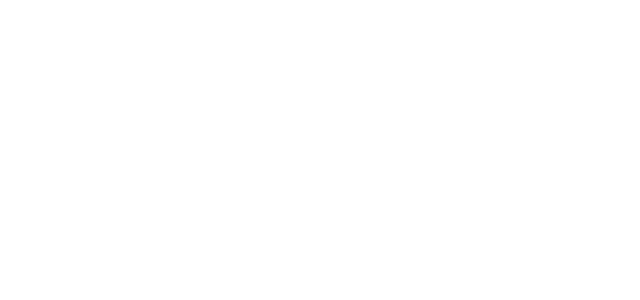
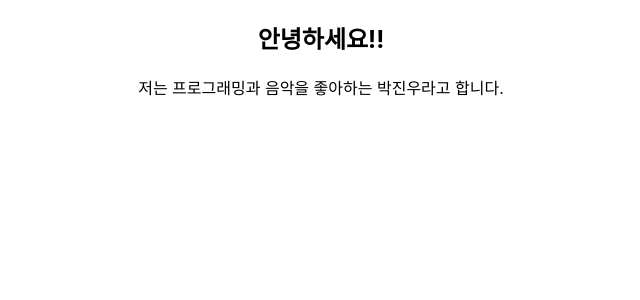
Before and after one commit to tkjftkjf/intro-web, a React (Create React App) app: page / in a window 1280 px wide. Shown: the top 300 px of the page, without its empty margins (319-959 px from the left). Built offline with nearby package versions, Linux system fonts and the light colour scheme.

Commit message:
feat: Add introducing message

```diff
--- a/src/App.js
+++ b/src/App.js
@@ -1,7 +1,12 @@
 import "./App.css";
+import Introduce from "./components/Introduce";
 
 function App() {
-  return <div></div>;
+  return (
+    <div className="App">
+      <Introduce />
+    </div>
+  );
 }
 
 export default App;
--- a/src/components/Introduce.jsx
+++ b/src/components/Introduce.jsx
@@ -0,0 +1,13 @@
+import React from "react";
+import "./Introduce.css";
+
+const Introduce = () => {
+  return (
+    <section className="introduce">
+      <h1>안녕하세요!!</h1>
+      <p>저는 프로그래밍과 음악을 좋아하는 박진우라고 합니다.</p>
+    </section>
+  );
+};
+
+export default Introduce;
```
